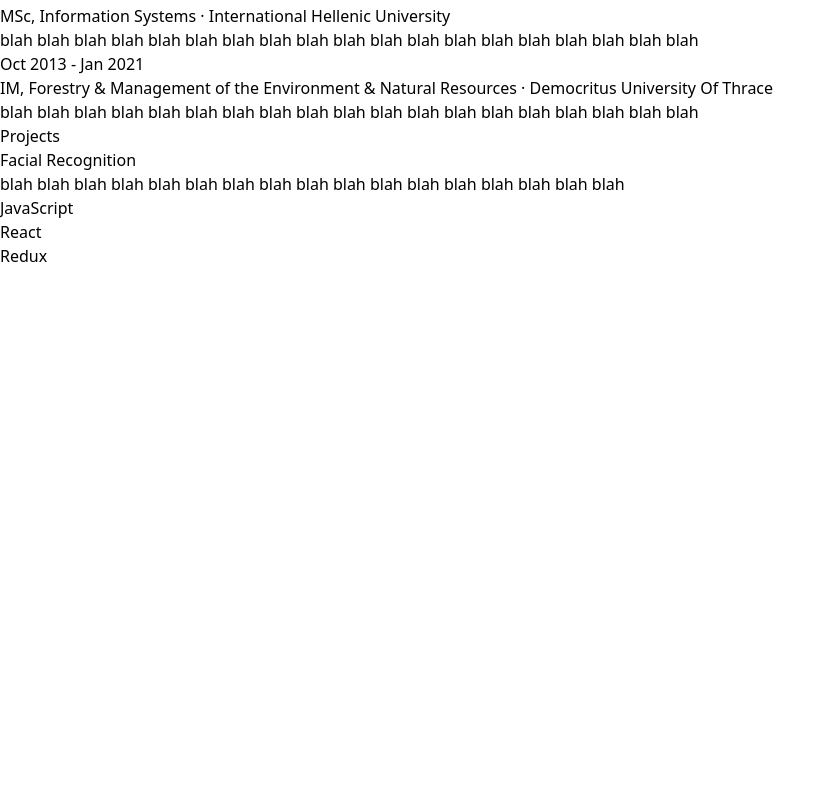
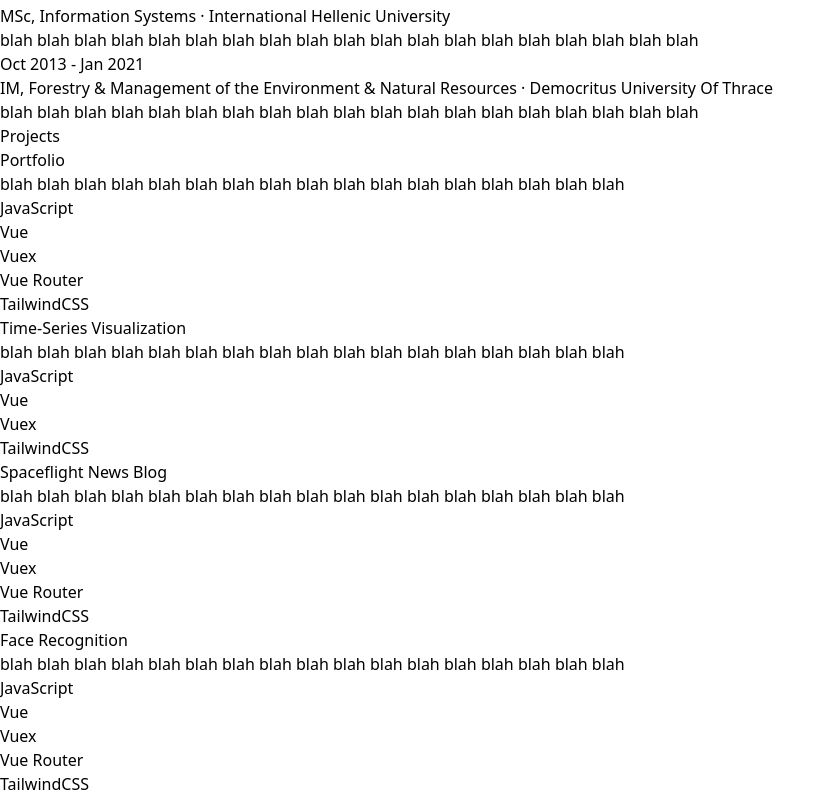
Before and after one commit to vvasileios/Portfolio, a Vue app: page / in a window 1280 px wide. Shown: the part 788-1584 px from the top of the page, without its empty margins (0-835 px from the left). Before the commit the page ends 1056 px from the top, so only its background shows below. Built offline with nearby package versions, Linux system fonts and the light colour scheme.

Commit message:
add projects

```diff
--- a/src/content/texts.js
+++ b/src/content/texts.js
@@ -80,11 +80,38 @@ export const projectsContent = {
     {
       key: "1",
       icon: "",
-      title: "Facial Recognition",
-      link: "https://contractuo.com/",
+      title: "Portfolio",
+      link: "https://github.com/vvasileios/Portfolio",
       description:
         "blah blah blah blah blah blah blah blah blah blah blah blah blah blah blah blah blah ",
-      techStack: ["JavaScript", "React", "Redux"],
+      techStack: ["JavaScript", "Vue", "Vuex", "Vue Router", "TailwindCSS"],
+    },
+    {
+      key: "2",
+      icon: "",
+      title: "Time-Series Visualization",
+      link: "https://github.com/vvasileios/timeseries-visualization",
+      description:
+        "blah blah blah blah blah blah blah blah blah blah blah blah blah blah blah blah blah ",
+      techStack: ["JavaScript", "Vue", "Vuex", "TailwindCSS"],
+    },
+    {
+      key: "3",
+      icon: "",
+      title: "Spaceflight News Blog",
+      link: "https://github.com/vvasileios/spaceflight-news",
+      description:
+        "blah blah blah blah blah blah blah blah blah blah blah blah blah blah blah blah blah ",
+      techStack: ["JavaScript", "Vue", "Vuex", "Vue Router", "TailwindCSS"],
+    },
+    {
+      key: "4",
+      icon: "",
+      title: "Face Recognition",
+      link: "https://github.com/vvasileios/Face-Recognition",
+      description:
+        "blah blah blah blah blah blah blah blah blah blah blah blah blah blah blah blah blah ",
+      techStack: ["JavaScript", "Vue", "Vuex", "Vue Router", "TailwindCSS"],
     },
   ],
 };
```
